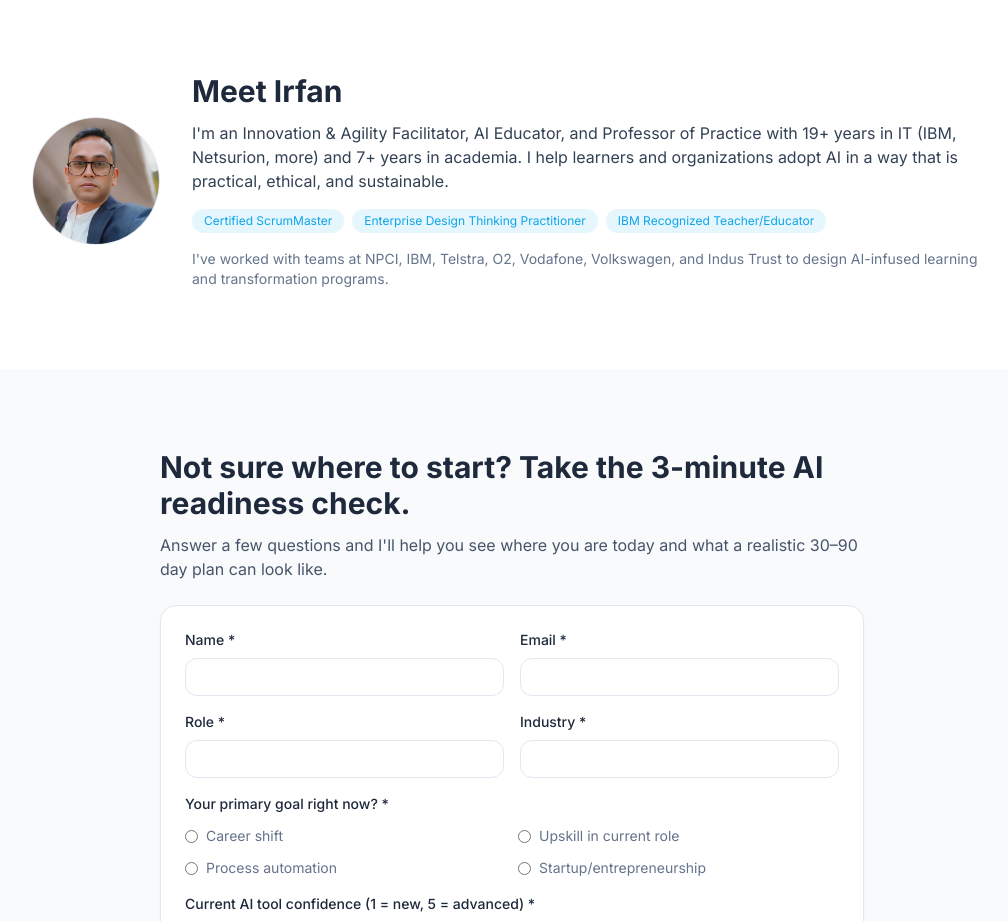
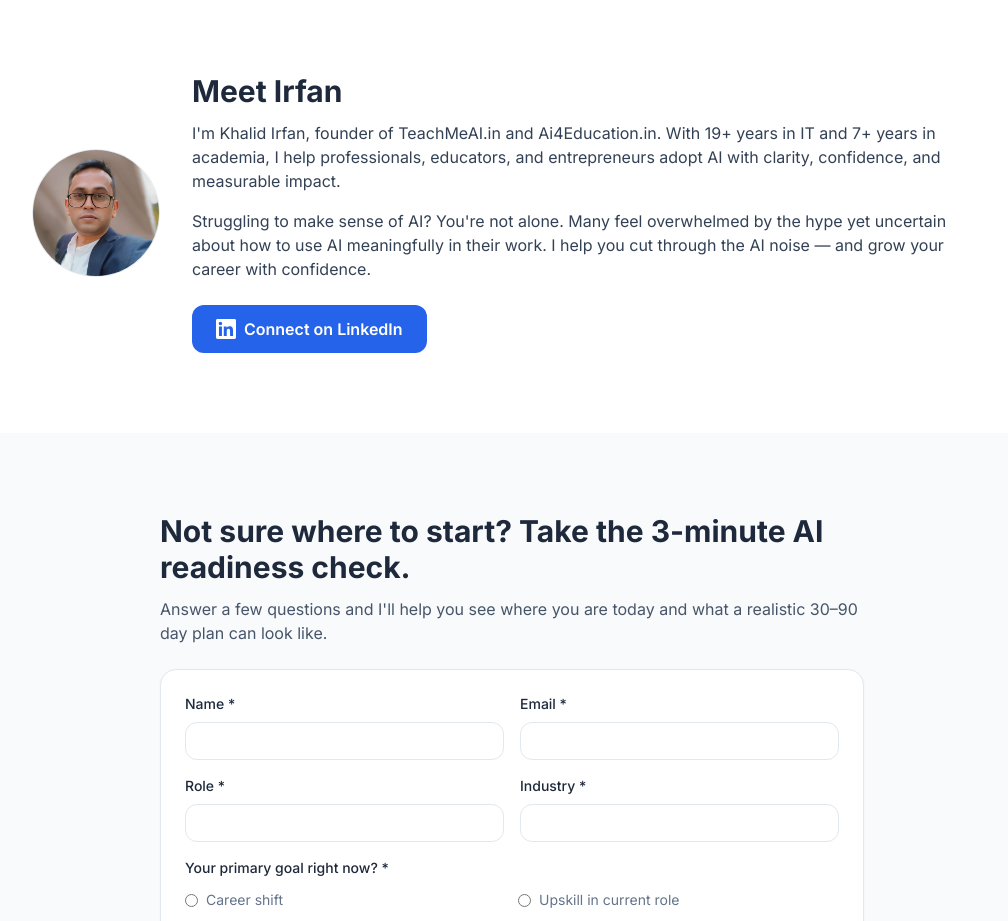
Before and after one commit to teachme-ai/teachmeai-home-site, a Next.js app: page / in a window 1280 px wide. Shown: the part 2260-3181 px from the top of the page, without its empty margins (128-1136 px from the left). Built offline with nearby package versions, Linux system fonts and the light colour scheme.

Commit message:
refactor: restore original about text and add linkedin button

```diff
--- a/components/about.tsx
+++ b/components/about.tsx
@@ -12,16 +12,22 @@ export function About() {
         <div>
           <h2 className="text-3xl font-bold text-brand-dark mb-3">Meet Irfan</h2>
           <p className="text-base text-slate-700 mb-4">
-            I'm an Innovation & Agility Facilitator, AI Educator, and Professor of Practice with 19+ years in IT (IBM, Netsurion, more) and 7+ years in academia. I help learners and organizations adopt AI in a way that is practical, ethical, and sustainable.
+            I'm Khalid Irfan, founder of TeachMeAI.in and Ai4Education.in. With 19+ years in IT and 7+ years in academia, I help professionals, educators, and entrepreneurs adopt AI with clarity, confidence, and measurable impact.
           </p>
-          <div className="flex flex-wrap gap-2 mb-4">
-            <span className="px-3 py-1 bg-brand-primary/10 text-brand-primary text-xs rounded-full">Certified ScrumMaster</span>
-            <span className="px-3 py-1 bg-brand-primary/10 text-brand-primary text-xs rounded-full">Enterprise Design Thinking Practitioner</span>
-            <span className="px-3 py-1 bg-brand-primary/10 text-brand-primary text-xs rounded-full">IBM Recognized Teacher/Educator</span>
-          </div>
-          <p className="text-sm text-slate-500">
-            I've worked with teams at NPCI, IBM, Telstra, O2, Vodafone, Volkswagen, and Indus Trust to design AI-infused learning and transformation programs.
+          <p className="text-base text-slate-700 mb-6">
+            Struggling to make sense of AI? You're not alone. Many feel overwhelmed by the hype yet uncertain about how to use AI meaningfully in their work. I help you cut through the AI noise — and grow your career with confidence.
           </p>
+          <a
+            href="https://www.linkedin.com/in/irfankhalid/"
+            target="_blank"
+            rel="noopener noreferrer"
+            className="inline-flex items-center gap-2 bg-blue-600 hover:bg-blue-700 text-white px-6 py-3 rounded-lg transition-all duration-150 font-semibold"
+          >
+            <svg className="w-5 h-5" fill="currentColor" viewBox="0 0 24 24">
+              <path d="M20.447 20.452h-3.554v-5.569c0-1.328-.027-3.037-1.852-3.037-1.853 0-2.136 1.445-2.136 2.939v5.667H9.351V9h3.414v1.561h.046c.477-.9 1.637-1.85 3.37-1.85 3.601 0 4.267 2.37 4.267 5.455v6.286zM5.337 7.433c-1.144 0-2.063-.926-2.063-2.065 0-1.138.92-2.063 2.063-2.063 1.14 0 2.064.925 2.064 2.063 0 1.139-.925 2.065-2.064 2.065zm1.782 13.019H3.555V9h3.564v11.452zM22.225 0H1.771C.792 0 0 .774 0 1.729v20.542C0 23.227.792 24 1.771 24h20.451C23.2 24 24 23.227 24 22.271V1.729C24 .774 23.2 0 22.222 0h.003z"/>
+            </svg>
+            Connect on LinkedIn
+          </a>
         </div>
       </div>
     </section>
```
